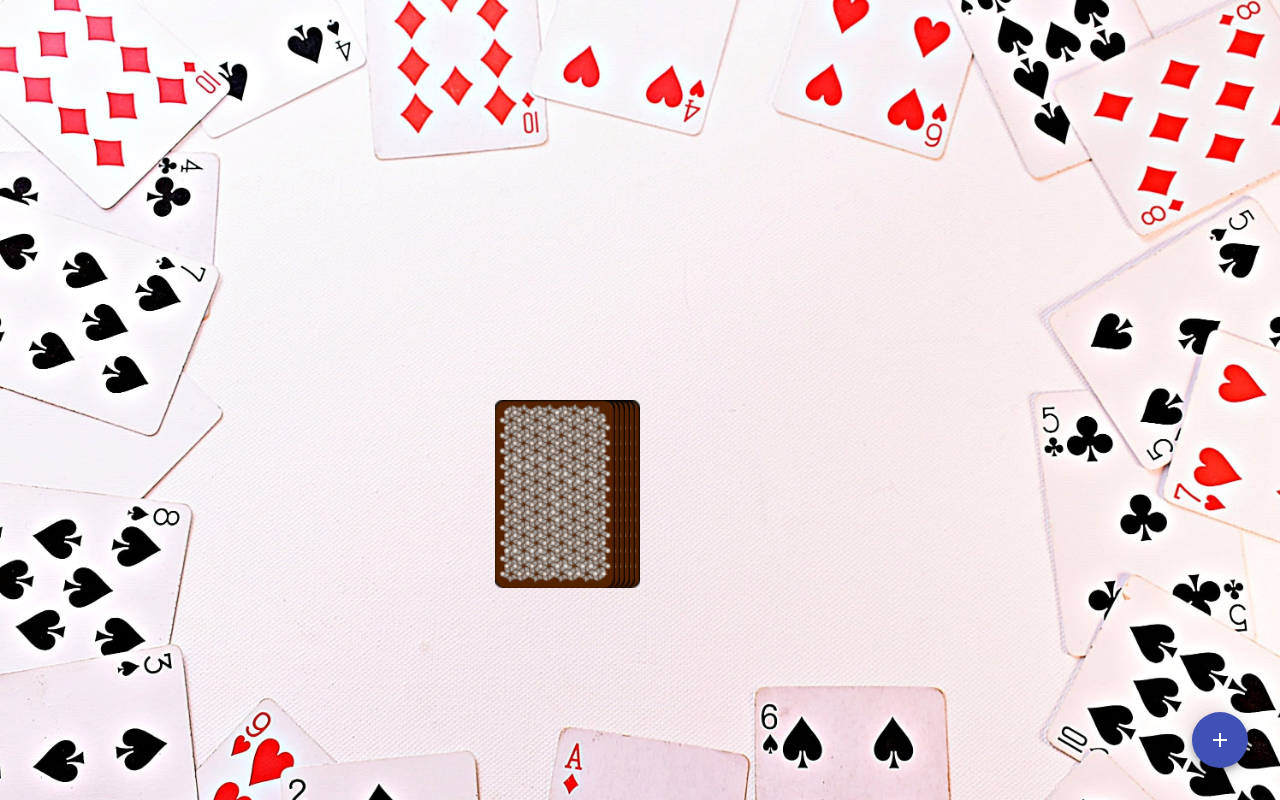
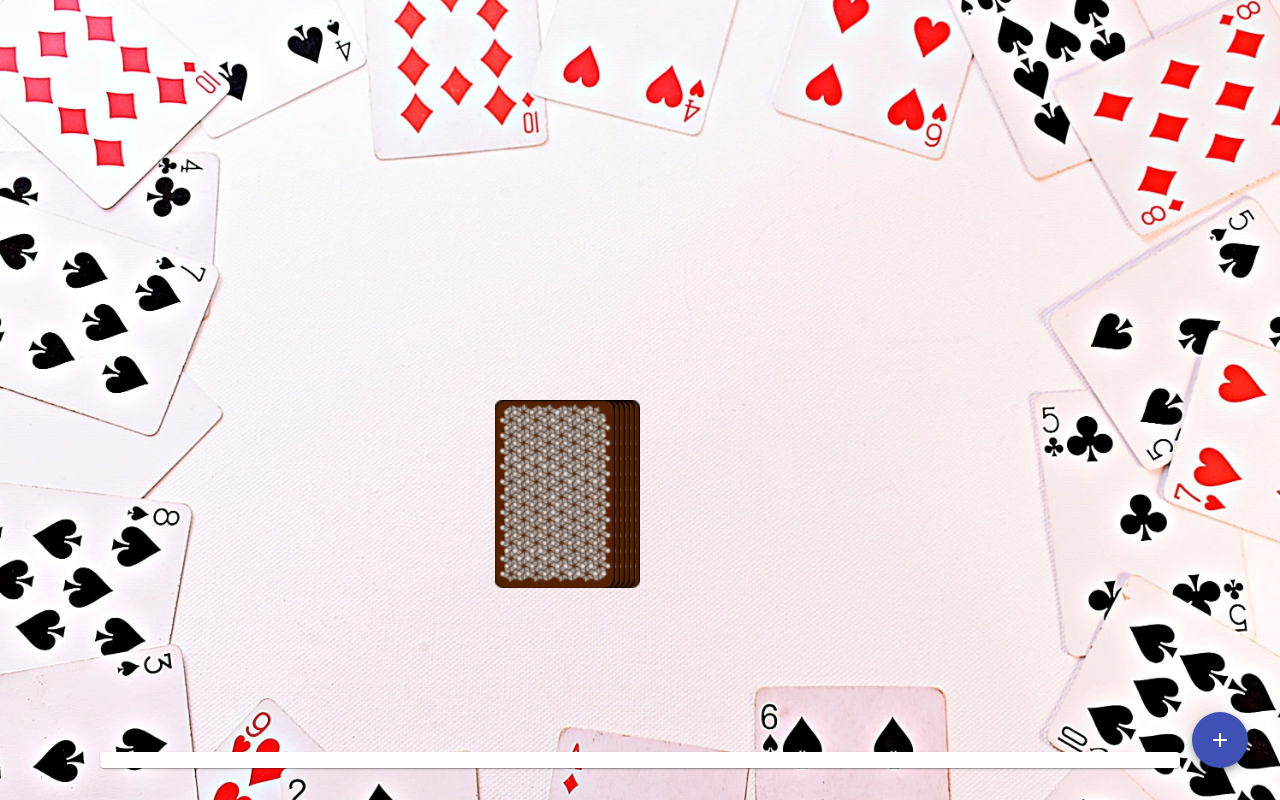
Before and after one commit to S-KerimTasci/ringoffire, an Angular app in the folder ringoffire/: page /game in a window 1280 px wide. Built offline with nearby package versions, Linux system fonts and the light colour scheme.

Commit message:
cardaction & select active player

```diff
--- a/ringoffire/src/app/app.module.ts
+++ b/ringoffire/src/app/app.module.ts
@@ -15,6 +15,8 @@
 import {MatInputModule} from '@angular/material/input';
 import {FormsModule} from '@angular/forms';
 import { GameInfoComponent } from './game-info/game-info.component';
+import {MatCardModule} from '@angular/material/card';
+
 
 
 
@@ -39,6 +41,7 @@
     MatFormFieldModule,
     MatInputModule,
     FormsModule,
+    MatCardModule,
   ],
   providers: [],
   bootstrap: [AppComponent]
--- a/ringoffire/src/app/game-info/game-info.component.html
+++ b/ringoffire/src/app/game-info/game-info.component.html
@@ -1 +1,4 @@
-<p>game-info works!</p>
+<mat-card>
+    <mat-card-title style="padding: 0 16px;">{{title}}</mat-card-title>
+    <mat-card-content>{{description}}</mat-card-content>
+  </mat-card>
--- a/ringoffire/src/app/game-info/game-info.component.ts
+++ b/ringoffire/src/app/game-info/game-info.component.ts
@@ -1,10 +1,42 @@
-import { Component } from '@angular/core';
+import { Component, Input, OnChanges } from '@angular/core';
 
 @Component({
   selector: 'app-game-info',
   templateUrl: './game-info.component.html',
   styleUrl: './game-info.component.scss'
 })
-export class GameInfoComponent {
+export class GameInfoComponent implements OnChanges {
+
+  cardAction = [
+    { title: 'Waterfall', description: 'Everyone has to start drinking at the same time. As soon as player 1 stops drinking, player 2 may stop drinking. Player 3 may stop as soon as player 2 stops drinking, and so on.' },
+    { title: 'You', description: 'You decide who drinks' },
+    { title: 'Me', description: 'Congrats! Drink a shot!' },
+    { title: 'Category', description: 'Come up with a category (e.g. Colors). Each player must enumerate one item from the category.' },
+    { title: 'Bust a jive', description: 'Player 1 makes a dance move. Player 2 repeats the dance move and adds a second one. ' },
+    { title: 'Chicks', description: 'All girls drink.' },
+    { title: 'Heaven', description: 'Put your hands up! The last player drinks!' },
+    { title: 'Mate', description: 'Pick a mate. Your mate must always drink when you drink and the other way around.' },
+    { title: 'Thumbmaster', description: '' },
+    { title: 'Men', description: 'All men drink.' },
+    { title: 'Quizmaster', description: '' },
+    { title: 'Never have i ever...', description: 'Say something you nnever did. Everyone who did it has to drink.' },
+    { title: 'Rule', description: 'Make a rule. Everyone needs to drink when he breaks the rule.' },
+  ];
+
+  title: string = '';
+  description: string = '';
+  @Input() card: string;
+
+  constructor() { };
+
+  ngOnChanges():void{
+    if (this.card) {
+
+    console.log('current card is', this.card)
+    let cardnumber = +this.card.split('_')[1];
+    this.title = this.cardAction[cardnumber - 1].title;
+    this.description = this.cardAction[cardnumber - 1].description;
+  }
+}
 
 }
--- a/ringoffire/src/app/game/game.component.html
+++ b/ringoffire/src/app/game/game.component.html
@@ -16,9 +16,9 @@
 
         <img (click)="takeCard()" *ngIf="pickCardAnimation" class="pick-card" style="right: 25px;" src="./../../assets/img/cards/{{ currentCard }}.png">
     </div>
+</div>
 
-
-</div>
+<app-game-info [card]="currentCard" class="pin-bottom"></app-game-info>
 
 <button mat-fab color="primary" (click)="openDialog()" class="btn-add">
     <mat-icon>add</mat-icon>
--- a/ringoffire/src/app/game/game.component.scss
+++ b/ringoffire/src/app/game/game.component.scss
@@ -68,3 +68,10 @@
     right: 32px;
     bottom: 32px;
 }
+
+.pin-bottom{
+    position: absolute;
+    bottom: 32px;
+    left: 100px;
+    right: 100px;
+}
--- a/ringoffire/src/app/game/game.component.ts
+++ b/ringoffire/src/app/game/game.component.ts
@@ -31,7 +31,8 @@
     this.currentCard = this.game.stack.pop();
     this.pickCardAnimation = true;
 
-
+    this.game.currentPlayer++;
+    this.game.currentPlayer = this.game.currentPlayer % this.game.players.length;
 
     setTimeout(() => {
       this.game.playedCards.push(this.currentCard)
```
